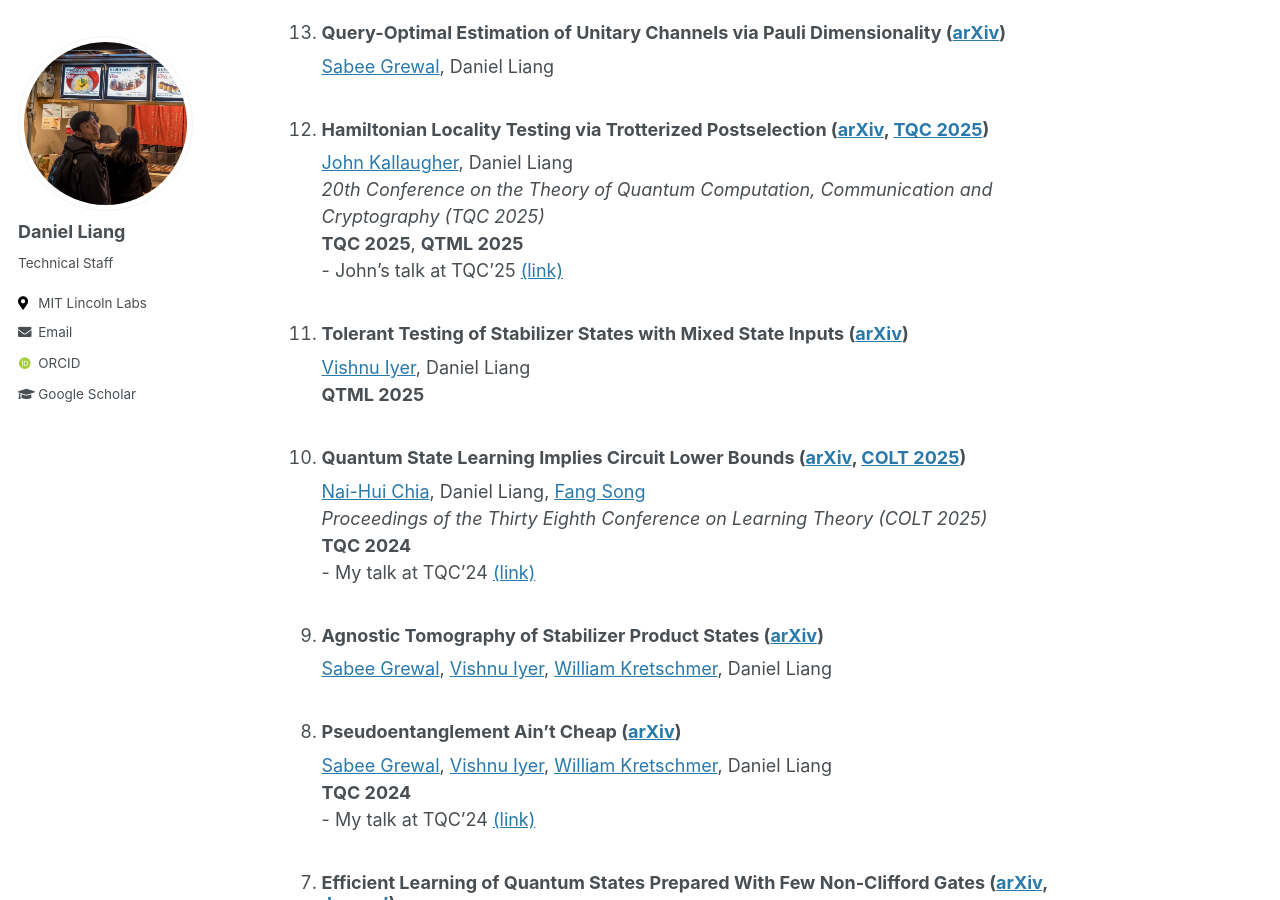
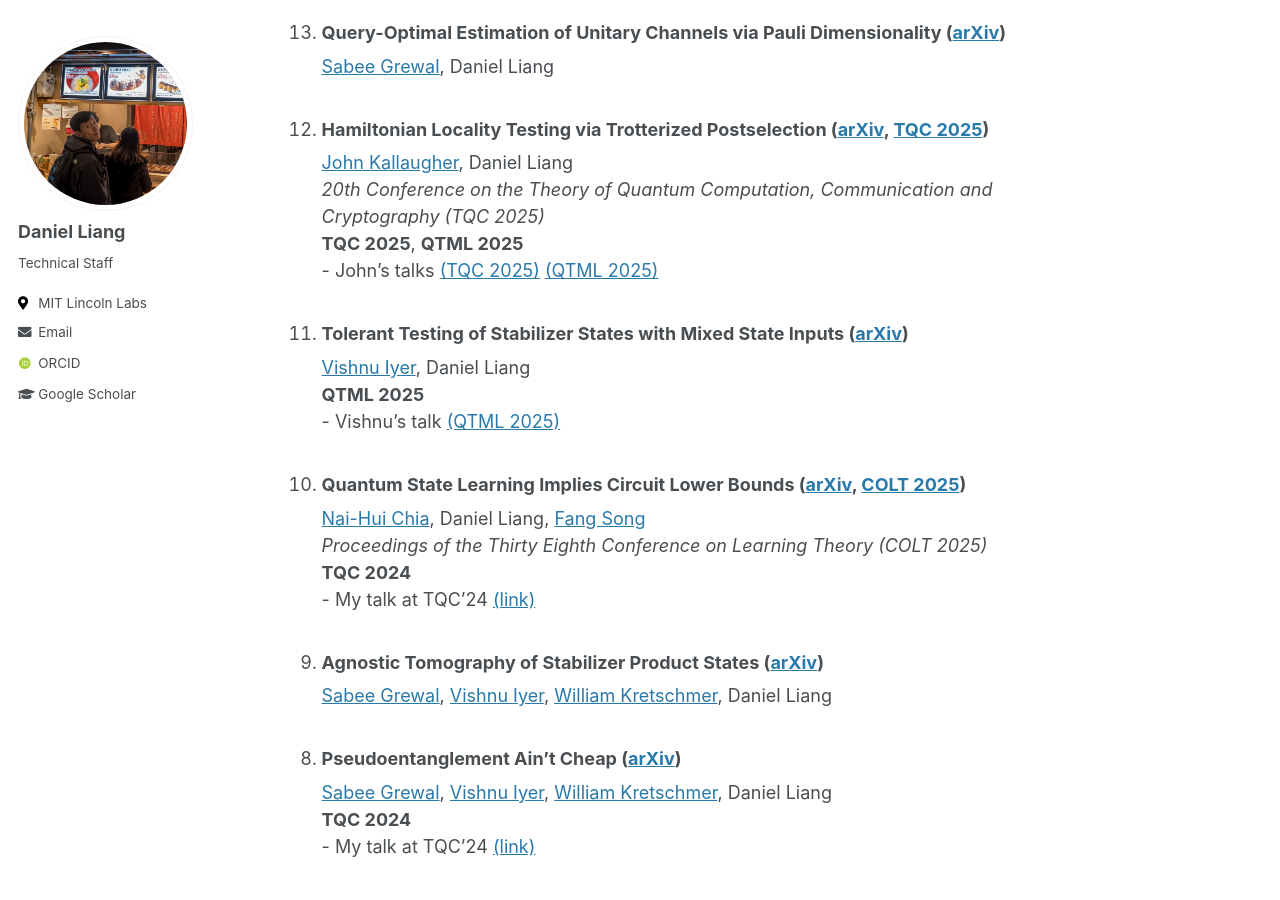
Before and after one commit to Daniel-You-Liang/Daniel-You-Liang.github.io, a Jekyll site: the page built from _pages/about.md, in a window 1280 px wide and 900 px high, scrolled down 608 px. Built offline with Jekyll 4.4.1, drawn with Linux system fonts in a browser that asks for light colours; some web fonts are replaced.

Commit message:
Added qtml 2025 vids

```diff
--- a/_pages/about.md
+++ b/_pages/about.md
@@ -18,9 +18,9 @@ Publications \[Author Order is Alphabetical unless specified by an asterisk (*)\
 1. ### Query-Optimal Estimation of Unitary Channels via Pauli Dimensionality ([arXiv](https://arxiv.org/abs/2510.00168))
 [Sabee Grewal](https://sabeegrewal.com/), Daniel Liang
 1. ### Hamiltonian Locality Testing via Trotterized Postselection ([arXiv](https://arxiv.org/abs/2505.06478), [TQC 2025](https://drops.dagstuhl.de/entities/document/10.4230/LIPIcs.TQC.2025.10))
-[John Kallaugher](https://far-qc.sandia.gov/staff/john-kallaugher/), Daniel Liang<br />*20th Conference on the Theory of Quantum Computation, Communication and Cryptography (TQC 2025)*<br />**TQC 2025**, **QTML 2025**<br /> - John's talk at TQC'25 [(link)](https://www.youtube.com/watch?v=lna1zH5K4BY)
+[John Kallaugher](https://far-qc.sandia.gov/staff/john-kallaugher/), Daniel Liang<br />*20th Conference on the Theory of Quantum Computation, Communication and Cryptography (TQC 2025)*<br />**TQC 2025**, **QTML 2025**<br /> - John's talks [(TQC 2025)](https://www.youtube.com/watch?v=lna1zH5K4BY) [(QTML 2025)](https://www.youtube.com/watch?v=woYvnpYgPco)
 1. ### Tolerant Testing of Stabilizer States with Mixed State Inputs ([arXiv](https://arxiv.org/abs/2411.08765))
-[Vishnu Iyer](https://vishnuiyer.org/), Daniel Liang<br />**QTML 2025**
+[Vishnu Iyer](https://vishnuiyer.org/), Daniel Liang<br />**QTML 2025**<br /> - Vishnu's talk [(QTML 2025)](https://www.youtube.com/watch?v=_2hqBsup87c)
 1. ### Quantum State Learning Implies Circuit Lower Bounds ([arXiv](https://arxiv.org/abs/2405.10242), [COLT 2025](https://proceedings.mlr.press/v291/chia25a.html))
 [Nai-Hui Chia](https://sites.google.com/view/naihuichia),  Daniel Liang, [Fang Song](https://fangsong.info/)<br />*Proceedings
 of the Thirty Eighth Conference on Learning Theory (COLT 2025)*<br />**TQC 2024**<br /> - My talk at TQC'24 [(link)](https://www.youtube.com/watch?v=HMrqT0Svfzs)
```
